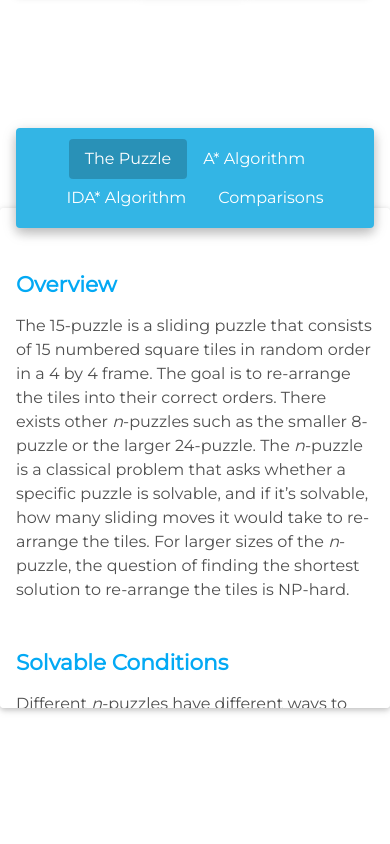
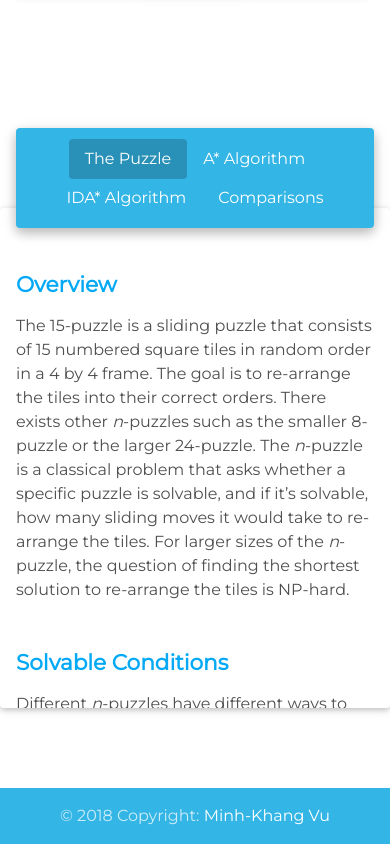
Before and after one commit to minhkhang1795/SlidingPuzzle, a website: page index.html in a window 390 px wide. Shown: the part 693-1537 px from the top of the page. Before the commit the page ends 1481 px from the top, so only its background shows below. Drawn offline with nearby package versions, Linux system fonts and the light colour scheme.

Commit message:
Add footer

```diff
--- a/css/styles.css
+++ b/css/styles.css
@@ -111,6 +111,19 @@
     overflow: auto;
 }
 
+footer {
+    position: fixed;
+    right: 0;
+    left: 0;
+    bottom: 0;
+    z-index: 1030;
+}
+
+footer.page-footer .footer-copyright {
+    background-color: #33b5e5!important;
+    color: rgba(255, 255, 255, 0.75);
+}
+
 @media screen and (max-width: 379px) and (min-width: 0px) {
     .puzzle-container .result-container {
         padding-left: 1rem;
@@ -146,6 +159,14 @@
         margin-left: 1rem;
         margin-right: 1rem;
     }
+
+    footer {
+        position: relative;
+        right: 0;
+        left: 0;
+        bottom: 0;
+        z-index: 1030;
+    }
 }
 
 @media screen and (max-width: 1365px) and (min-width: 1024px) {
--- a/index.html
+++ b/index.html
@@ -373,7 +373,13 @@ private int searchIDAStar(Stack&lt;State> path, HashSet&lt;State> pathRef, int f
         </div>
     </div>
 </section>
-
+<!-- Footer -->
+<footer class="page-footer darken-3">
+    <!-- Copyright -->
+    <div class="footer-copyright text-center py-3">© 2018 Copyright:
+        <a href="https://minhkhang1795.github.io"> Minh-Khang Vu</a>
+    </div>
+</footer>
 <!-- Bootstrap tooltips -->
 <script type="text/javascript" src="https://cdnjs.cloudflare.com/ajax/libs/popper.js/1.14.4/umd/popper.min.js"></script>
 <!-- Bootstrap core JavaScript -->
```
